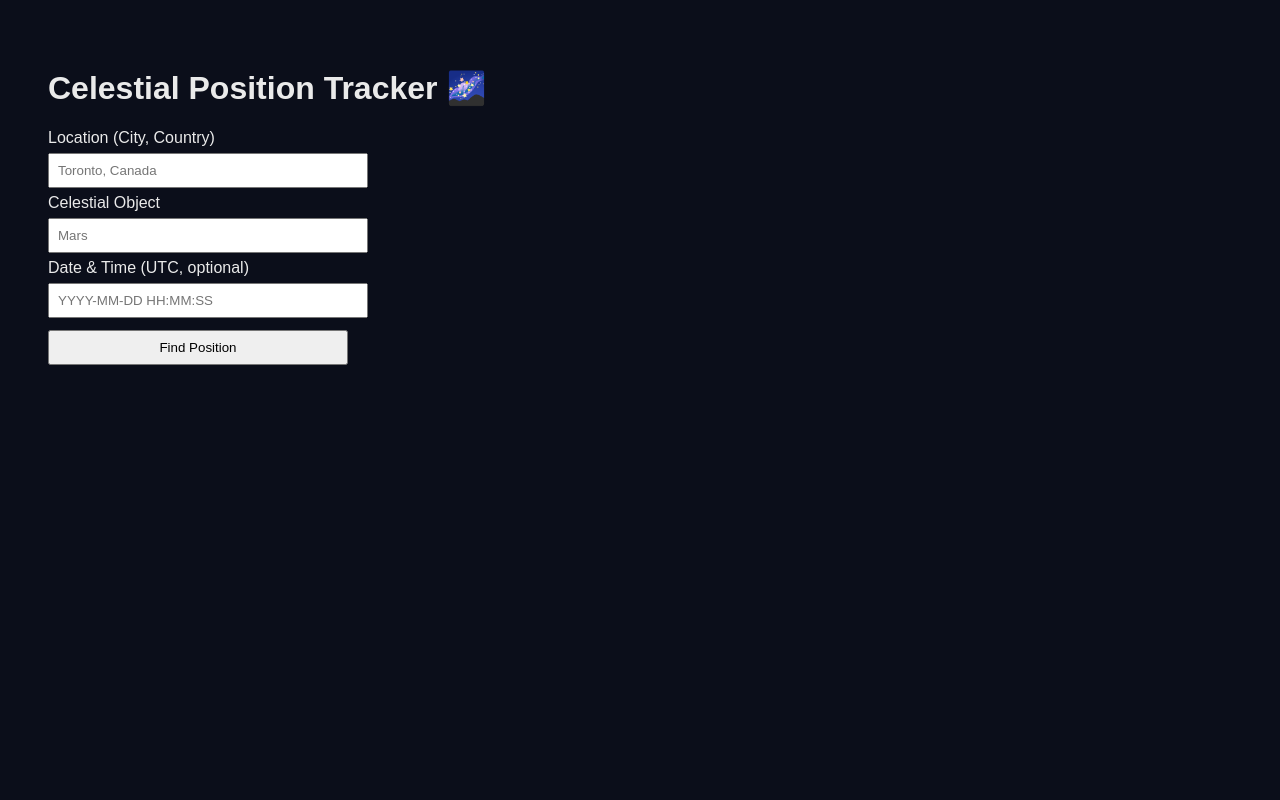
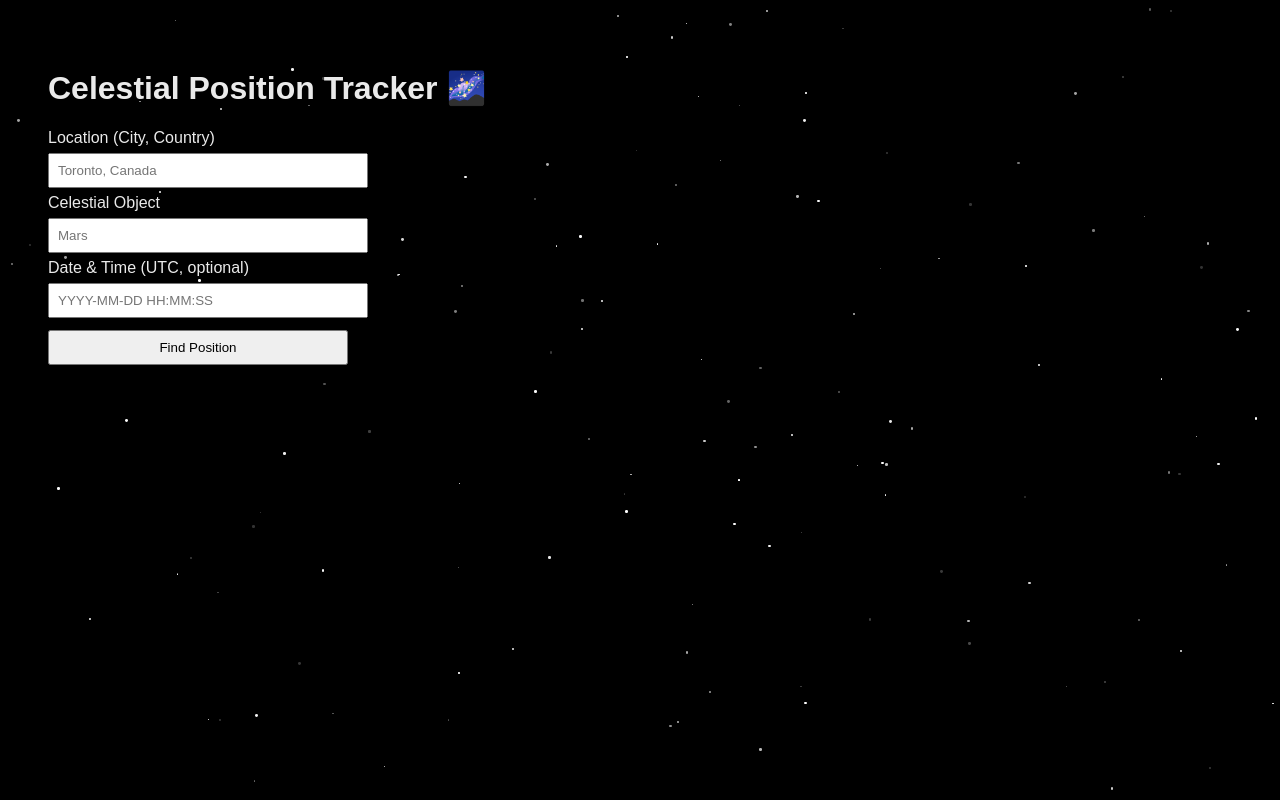
Before and after one commit to XanderZeeman/celestial-position-tracker, a Flask app: page / in a window 1280 px wide. Run offline with Flask 3, Linux system fonts and the light colour scheme.

Commit message:
Clean up html redundancies

```diff
--- a/static/style.css
+++ b/static/style.css
@@ -4,6 +4,7 @@ body {
     background: #0b0e1a;
     color: #eaeaea;
     padding: 40px;
+    transition: background 1s ease, color 1s ease;
 }
 
 input, button {
@@ -25,13 +26,13 @@ button {
     background: linear-gradient(160deg, #11152b, #050713);
     box-shadow: 0 0 25px rgba(120,140,255,0.25);
     opacity: 0;
-    transform: translateY(15px);
-    transition: opacity 0.6s ease, transform 0.6s ease, box-shadow 0.6s ease, filter 0.6s ease;
+    transform: translateY(15px) scale(0.95);
+    transition: opacity 0.7s ease, transform 0.7s ease, box-shadow 0.6s ease, filter 0.6s ease;
 }
 
-.visible {
+.card.visible {
     opacity: 1;
-    transform: translateY(0);
+    transform: translateY(0) scale(1);
 }
 
 .dimmed {
@@ -61,7 +62,7 @@ button {
     top: 10px;
     left: 50%;
     transform-origin: bottom center;
-    transition: transform 0.8s ease;
+    transition: transform 1s ease-in-out;
 }
 
 /* ------------------- Celestial Image ------------------- */
@@ -71,7 +72,14 @@ button {
     width: 80px;
     height: 80px;
     object-fit: contain;
-    transition: transform 1s ease, filter 0.8s ease, opacity 0.8s ease;
+    opacity: 0;
+    transform: scale(0.8);
+    transition: transform 1s ease, filter 0.8s ease, opacity 1s ease;
+}
+
+.celestial-img.visible {
+    opacity: 1;
+    transform: scale(1);
 }
 
 .celestial-img:hover {
@@ -79,3 +87,49 @@ button {
     transform: scale(1.1);
     opacity: 0.9;
 }
+
+.celestial-img.floating {
+    animation: float 4s ease-in-out infinite alternate;
+}
+
+@keyframes float {
+    0% { transform: translateY(0) scale(1); }
+    50% { transform: translateY(-8px) scale(1.05); }
+    100% { transform: translateY(0) scale(1); }
+}
+
+/* ------------------- Background ------------------- */
+body.day {
+    background: linear-gradient(to bottom, #87ceeb, #f0f8ff);
+    color: #111;
+}
+
+body.night {
+    background: linear-gradient(to bottom, #0b0e1a, #11152b);
+    color: #eaeaea;
+}
+
+/* ------------------- Starfield ------------------- */
+#starfield {
+    position: fixed;
+    top: 0;
+    left: 0;
+    width: 100%;
+    height: 100%;
+    background: black;
+    z-index: -1;
+    overflow: hidden;
+}
+
+.star {
+    position: absolute;
+    background: white;
+    border-radius: 50%;
+    opacity: 0.8;
+    animation: twinkle 2s infinite alternate;
+}
+
+@keyframes twinkle {
+    0% { opacity: 0.2; }
+    100% { opacity: 1; }
+}
--- a/templates/index.html
+++ b/templates/index.html
@@ -20,7 +20,7 @@
 
 <button onclick="submitQuery()">Find Position</button>
 
-<div id="result" class="card hidden">
+<div id="result" class="card">
     <h3 id="obj-name"></h3>
     <img id="obj-img" src="" alt="Celestial object" class="celestial-img">
     <div class="compass">
@@ -32,16 +32,38 @@
 </div>
 
 <script>
+/* Starfield */
+function createStarfield(numStars = 150) {
+    const container = document.createElement("div");
+    container.id = "starfield";
+    document.body.appendChild(container);
+
+    for (let i = 0; i < numStars; i++) {
+        const star = document.createElement("div");
+        star.classList.add("star");
+        const size = Math.random() * 2 + 1;
+        star.style.width = star.style.height = `${size}px`;
+        star.style.top = `${Math.random() * 100}%`;
+        star.style.left = `${Math.random() * 100}%`;
+        star.style.animationDuration = `${Math.random() * 3 + 1}s`;
+        container.appendChild(star);
+    }
+}
+createStarfield();
+
+/* Submit query and display planet */
 async function submitQuery() {
     const resultDiv = document.getElementById("result");
     const objName = document.getElementById("obj-name");
     const altP = document.getElementById("alt");
     const azP = document.getElementById("az");
     const visP = document.getElementById("vis");
+    const objImg = document.getElementById("obj-img");
     const arrow = resultDiv.querySelector(".arrow");
 
-    // Reset card state
+    // Reset
     resultDiv.classList.remove("visible", "glow", "dimmed");
+    objImg.classList.remove("visible", "floating");
     objName.textContent = altP.textContent = azP.textContent = visP.textContent = "Calculating…";
 
     const payload = {
@@ -58,32 +80,31 @@ async function submitQuery() {
         });
         const data = await response.json();
 
-        if (!response.ok) {
-            objName.textContent = "";
-            altP.innerHTML = `<span style="color:red">${data.error}</span>`;
-            azP.textContent = visP.textContent = "";
-            return;
-        }
+        if (!response.ok) throw new Error(data.error);
 
-        // Update card content
+        // Update content
         objName.textContent = data.object;
         altP.textContent = `Altitude: ${data.altitude}°`;
         azP.textContent = `Azimuth: ${data.azimuth}° (${data.direction})`;
         visP.textContent = data.visible ? "Visible above horizon" : "Below horizon";
 
+        // Planet image
+        objImg.src = `/static/assets/images/${data.object.toLowerCase()}.png`;
+        setTimeout(() => objImg.classList.add("visible", "floating"), 50);
+
         // Rotate compass arrow
         arrow.style.transform = `rotate(${data.azimuth}deg)`;
 
-        // Show card with appropriate style
+        // Show card style
         resultDiv.classList.add("visible", data.visible ? "glow" : "dimmed");
 
-        // Dynamically set celestial image
-        const imgPath = `/static/assets/${data.object.toLowerCase()}.png`;
-        document.getElementById("obj-img").src = imgPath;
+        // Background day/night
+        document.body.classList.toggle("day", data.altitude > 0);
+        document.body.classList.toggle("night", data.altitude <= 0);
 
     } catch (err) {
         objName.textContent = "";
-        altP.innerHTML = `<span style="color:red">Request failed</span>`;
+        altP.innerHTML = `<span style="color:red">${err.message}</span>`;
         azP.textContent = visP.textContent = "";
     }
 }
```
